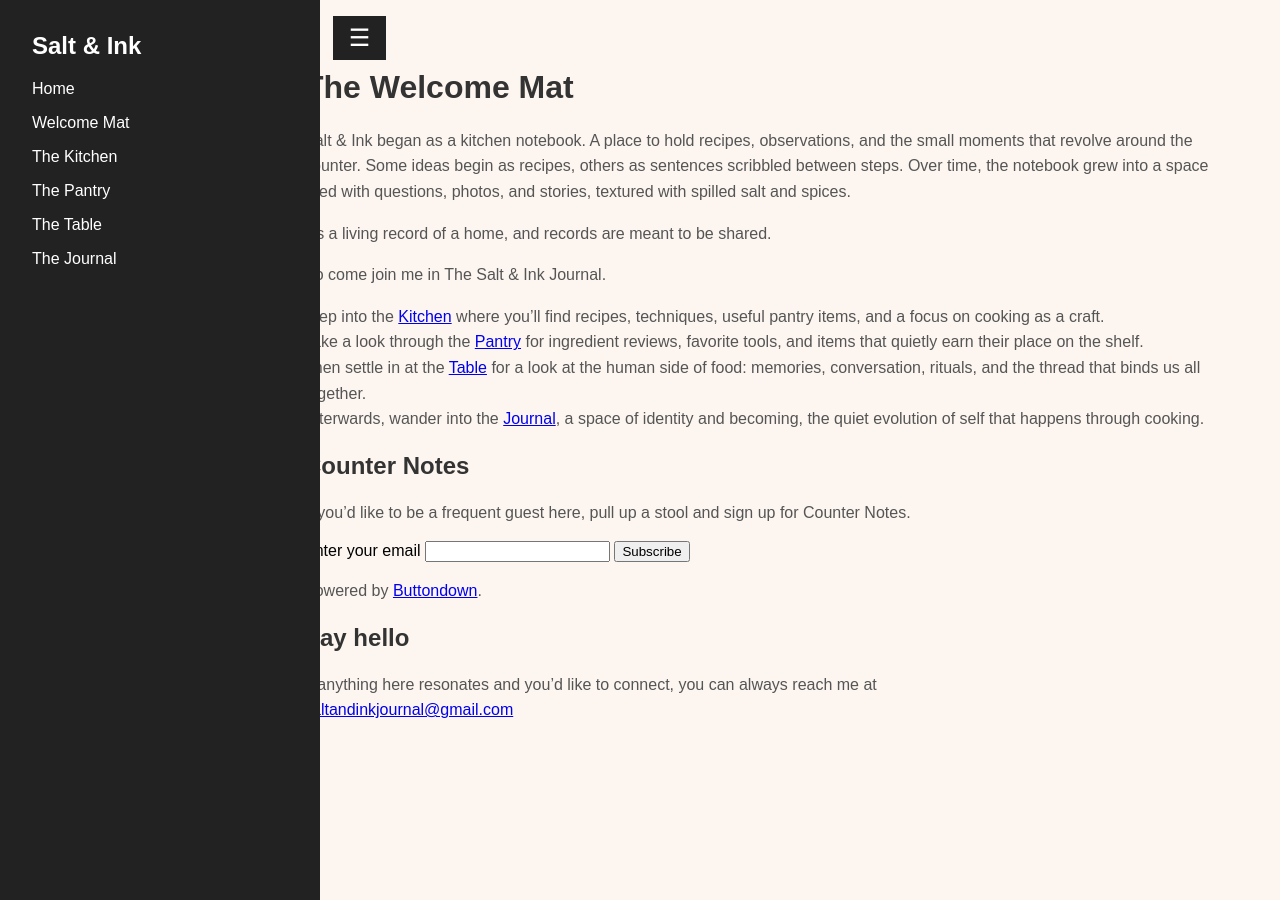
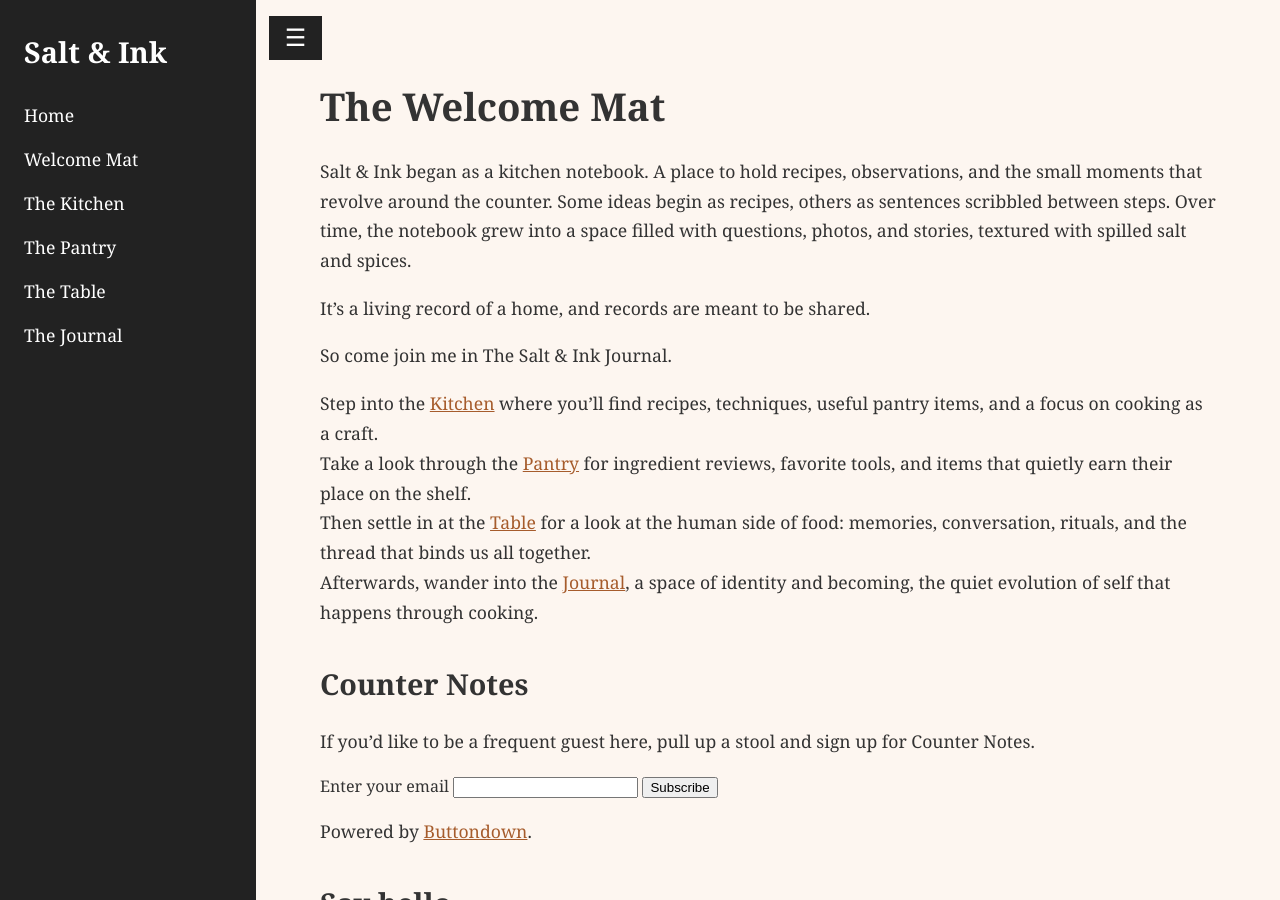
Before and after one commit to saltandinkjournal/saltandinkjournal.github.io, a Jekyll site: the page built from index.md, in a window 1280 px wide and 900 px high. Built offline with Jekyll 4.4.1, drawn with Linux system fonts in a browser that asks for light colours.

Commit message:
Update style.css

```diff
--- a/assets/css/style.css
+++ b/assets/css/style.css
@@ -1,38 +1,108 @@
-/* Always-visible left sidebar */
+/* ==========================
+   GLOBAL
+========================== */
+body {
+  margin: 0;
+  font-family: 'Georgia', serif;
+  background: #fdf6f0;
+  color: #333;
+}
+
+a {
+  transition: color 0.2s ease;
+}
+
+/* ==========================
+   LEFT SIDEBAR
+========================== */
 .sidebar-left {
   position: fixed;
   top: 0;
   left: 0;
-  width: 20%;   /* shrink from 25% to 20% */
+  width: 20%;              /* Sidebar width */
   height: 100vh;
   background: #222;
   color: white;
-  padding: 2rem;
+  padding: 2rem 1.5rem;
+  box-sizing: border-box;
+  display: flex;
+  flex-direction: column;
+  justify-content: flex-start;
 }
 
 .sidebar-left h2 {
   margin-top: 0;
+  font-size: 1.8rem;
+  margin-bottom: 2rem;
 }
 
 .sidebar-left ul {
   list-style: none;
   padding: 0;
+  margin: 0;
 }
 
 .sidebar-left li {
-  margin-bottom: 1rem;
+  margin-bottom: 1.25rem;
 }
 
 .sidebar-left a {
   color: white;
   text-decoration: none;
+  font-size: 1.1rem;
 }
 
-/* Hamburger button */
+.sidebar-left a:hover {
+  color: #f0c878;
+}
+
+/* ==========================
+   MAIN CONTENT
+========================== */
+.content {
+  margin-left: 20%;          /* match sidebar width */
+  padding: 3rem 4rem;
+  min-height: 100vh;
+  line-height: 1.7;
+}
+
+.content h1 {
+  font-size: 2.4rem;
+  margin-bottom: 1rem;
+}
+
+.content h2 {
+  font-size: 1.8rem;
+  margin-top: 2rem;
+  margin-bottom: 1rem;
+}
+
+.content p {
+  font-size: 1.1rem;
+  margin-bottom: 1rem;
+}
+
+.content a {
+  color: #a65c2c;
+  text-decoration: underline;
+}
+
+.content a:hover {
+  color: #d07b3a;
+}
+
+.content img {
+  max-width: 100%;
+  height: auto;
+}
+
+/* ==========================
+   HAMBURGER BUTTON
+========================== */
 .hamburger {
   position: fixed;
   top: 1rem;
-  left: 26%;
+  left: 21%;                 /* just to the right of the sidebar */
   font-size: 1.5rem;
   background: #222;
   color: white;
@@ -42,9 +112,11 @@
   z-index: 1001;
 }
 
-/* Fullscreen sidebar overlay */
+/* ==========================
+   FULLSCREEN OVERLAY
+========================== */
 .sidebar-fullscreen {
-  display: none; /* hidden by default */
+  display: none;
   position: fixed;
   top: 0;
   left: 0;
@@ -56,22 +128,28 @@
   align-items: center;
   justify-content: center;
   z-index: 1000;
+  padding: 2rem;
 }
 
 .sidebar-fullscreen ul {
   list-style: none;
   padding: 0;
+  margin: 0;
   text-align: center;
-  font-size: 2rem;
 }
 
 .sidebar-fullscreen li {
-  margin: 1rem 0;
+  margin: 1.5rem 0;
+  font-size: 2rem;
 }
 
 .sidebar-fullscreen a {
   color: white;
   text-decoration: none;
+}
+
+.sidebar-fullscreen a:hover {
+  color: #f0c878;
 }
 
 .sidebar-close {
@@ -85,37 +163,3 @@
   cursor: pointer;
   padding: 0.5rem 1rem;
 }
-
-body {
-  margin: 0;
-  font-family: sans-serif;
-}
-
-/* Content sits to the right of sidebar */
-.content {
-  margin-left: 20%;   /* match the new sidebar width */
-  padding: 2rem;
-  min-height: 100vh;
-  background: #fdf6f0;
-}
-
-.content {
-  margin-left: 20%;
-  padding: 3rem;  /* increase padding slightly */
-}
-
-/* Make sure images and text inside content don’t overflow */
-.content img {
-  max-width: 100%;
-  height: auto;
-}
-
-/* Optional: adjust headings and paragraphs */
-.content h1, .content h2 {
-  color: #333;
-}
-
-.content p {
-  line-height: 1.6;
-  color: #555;
-}
```
